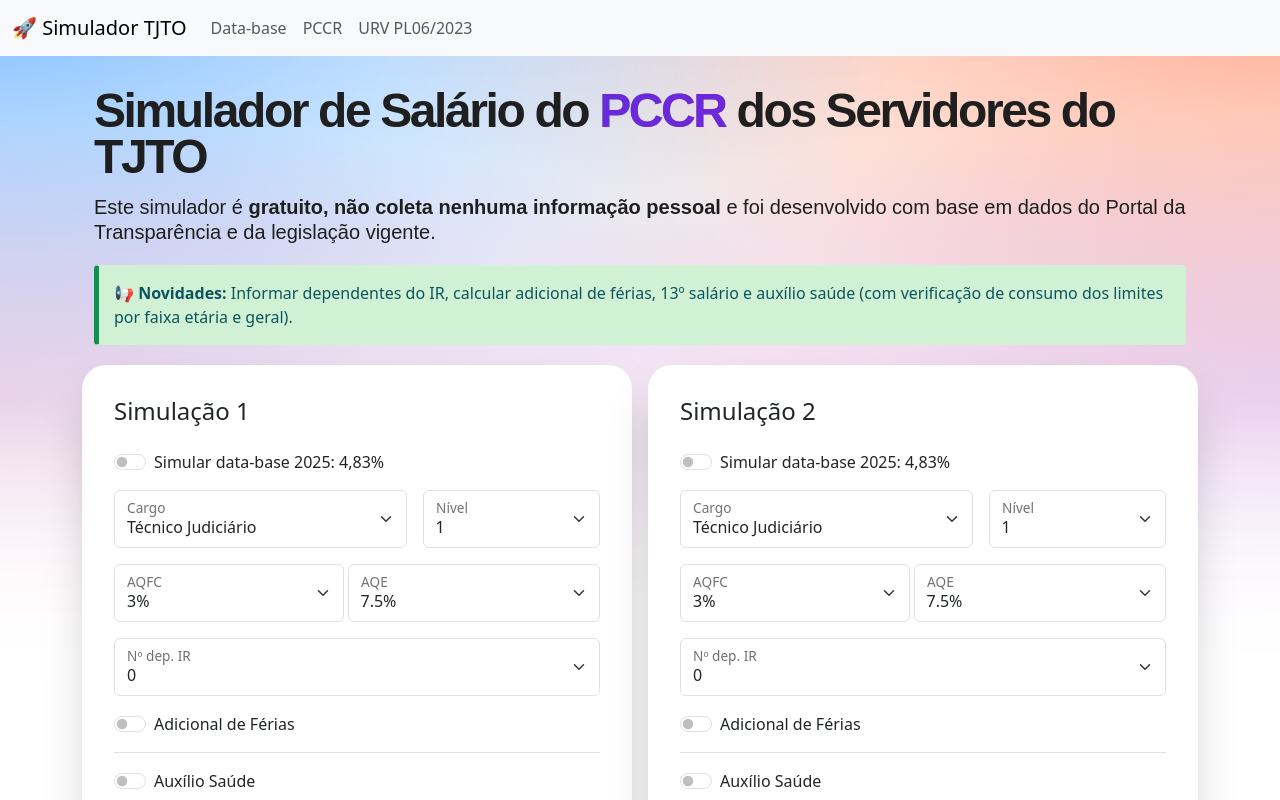
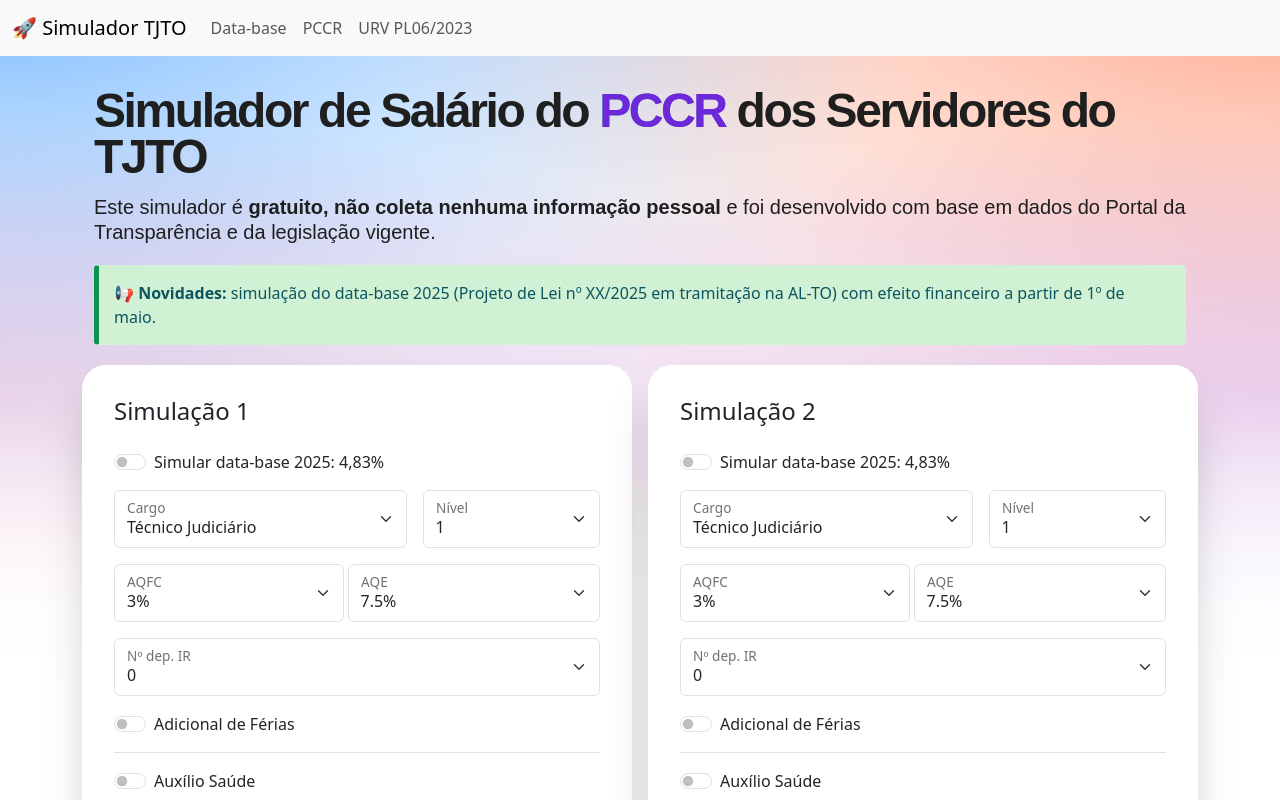
Before and after one commit to guilhermeoq/carreira-tjto, a Vue app: page / in a window 1280 px wide. Shown: the top 800 px of the page. Built offline with nearby package versions, Linux system fonts and the light colour scheme.

Commit message:
update news section

```diff
--- a/src/components/Calculadora.vue
+++ b/src/components/Calculadora.vue
@@ -47,8 +47,8 @@
         desenvolvido com base em dados do Portal da Transparência e da legislação vigente.
       </p>
       <div class="callout callout-info">
-        <strong>📢 Novidades: </strong>Informar dependentes do IR, calcular adicional de férias, 13º
-        salário e auxílio saúde (com verificação de consumo dos limites por faixa etária e geral).
+        <strong>📢 Novidades: </strong> simulação do data-base 2025 (Projeto de Lei nº XX/2025 em
+        tramitação na AL-TO) com efeito financeiro a partir de 1º de maio.
       </div>
     </div>
     <div class="d-sm-flex gap-3">
```
